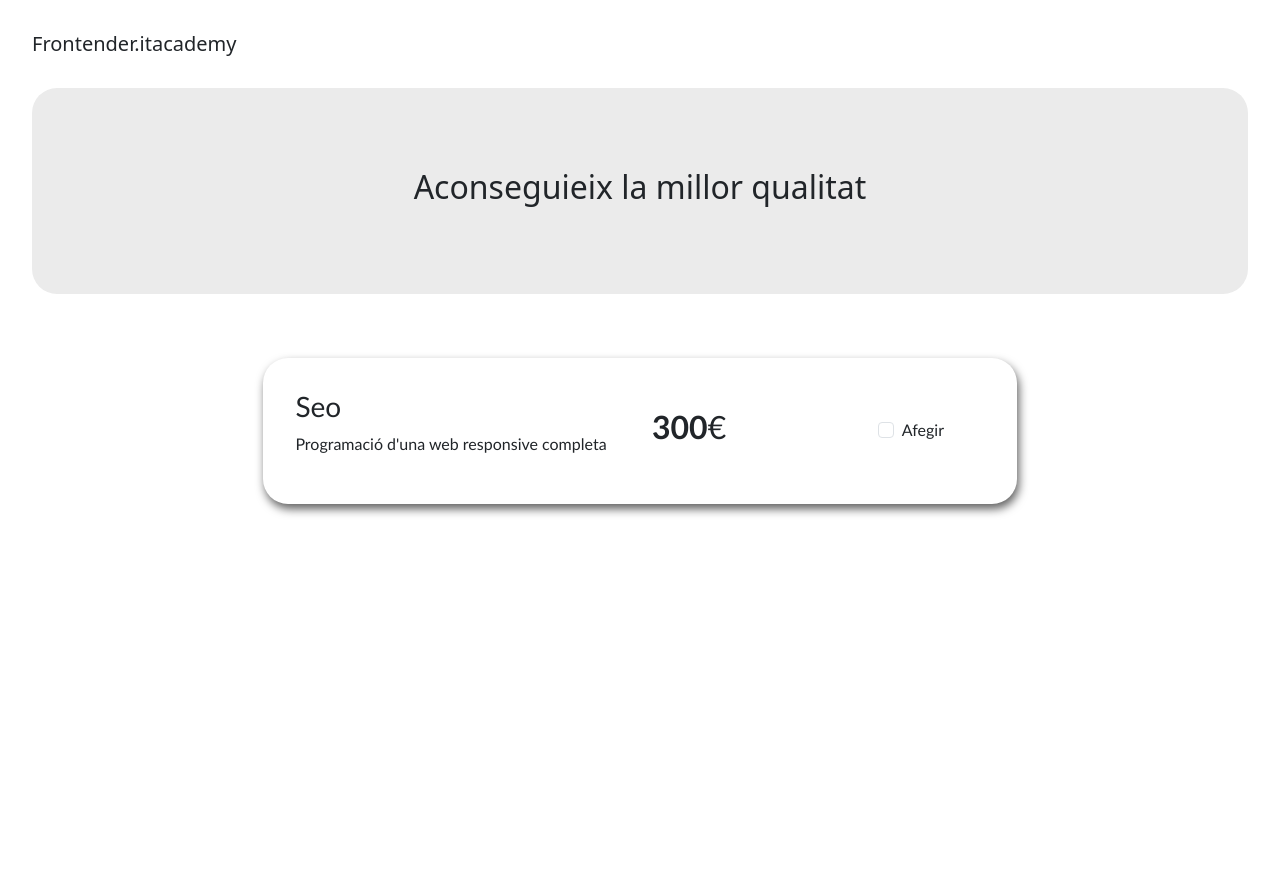
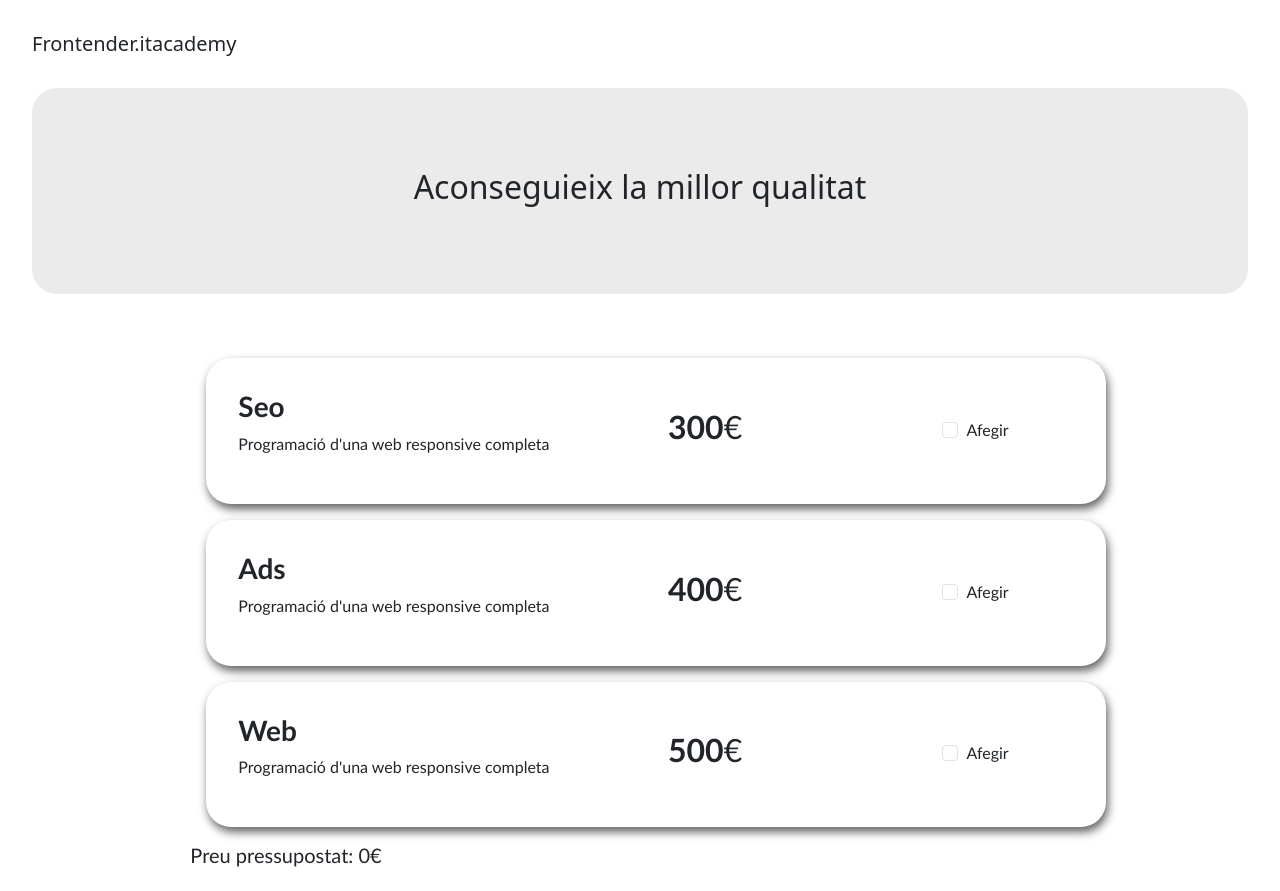
Before and after one commit to mcallejo-10/S6-Pressupostos, an Angular app: page / in a window 1280 px wide. Before the commit the page ends 800 px from the top, so only its background shows below. Built offline with nearby package versions, Linux system fonts and the light colour scheme.

Commit message:
Calcuate total ok!!!!

```diff
--- a/src/app/components/home/home.component.html
+++ b/src/app/components/home/home.component.html
@@ -1,4 +1,6 @@
 <div class="container container-fluid">
+    <div class="row w-100 justify-content-center">
+        <div class="col-10">
 
             <div class="card">
                 <div class="row">
@@ -8,12 +10,46 @@
                     </div>
                     <h2 class="col col-4"><b>300</b>€</h2>
                     <div class="col col-1 form-check">
-                        <input class="form-check-input" type="checkbox" value="" id="flexCheckDefault">
+                        <input class="form-check-input" (change)="calculateTotal()"  [(ngModel)]="isCheckedSeo" type="checkbox" value="" id="flexCheckDefault" />
                         <label class="form-check-label" for="flexCheckDefault">
                             Afegir
                         </label>
                     </div>
                 </div>
             </div>
-
+            <div class="card">
+                <div class="row">
+                    <div class="col col-6">
+                        <h3>Ads</h3>
+                        <p>Programació d'una web responsive completa</p>
+                    </div>
+                    <h2 class="col col-4"><b>400</b>€</h2>
+                    <div class="col col-1 form-check">
+                        <input class="form-check-input" (change)="calculateTotal()" [(ngModel)]="isCheckedAds" type="checkbox" value="" id="flexCheckDefault" />
+                        <label class="form-check-label" for="flexCheckDefault">
+                            Afegir
+                        </label>
+                    </div>
+                </div>
+            </div>
+            <div class="card">
+                <div class="row">
+                    <div class="col col-6">
+                        <h3>Web</h3>
+                        <p>Programació d'una web responsive completa</p>
+                    </div>
+                    <h2 class="col col-4"><b>500</b>€</h2>
+                    <div class="col col-1 form-check">
+                        <input class="form-check-input"  (change)="calculateTotal()" [(ngModel)]="isCheckedWeb" type="checkbox" value="" id="flexCheckDefault" />
+                        <label class="form-check-label" for="flexCheckDefault">
+                            Afegir
+                        </label>
+                    </div>
+                </div>
+            </div>
+            <div>
+                <h5>Preu pressupostat:  {{total}}€</h5>
+            </div>
+        </div>
+    </div>
 </div>
--- a/src/app/components/home/home.component.scss
+++ b/src/app/components/home/home.component.scss
@@ -2,13 +2,18 @@
     font-family: 'Calibri', 'Gill Sans', 'Gill Sans MT', 'Trebuchet MS', sans-serif;
     display:flex;
     justify-content: center;
-    padding: 2rem;
+    padding: 1rem;
+}
+
+h3 {
+    font-weight: bold;
 }
 
 .card {
-    width: 70%;
+    width: 100%;
     justify-content:space-between;
     padding: 2rem;
+    margin: 1rem;
     box-shadow: 2px 5px 10px rgb(97, 97, 97);
     border: 0;
     border-radius: 25px;
--- a/src/app/components/home/home.component.ts
+++ b/src/app/components/home/home.component.ts
@@ -1,12 +1,30 @@
 import { Component } from '@angular/core';
+import { FormsModule } from '@angular/forms';
 
 @Component({
   selector: 'app-home',
   standalone: true,
-  imports: [],
+  imports: [FormsModule],
   templateUrl: './home.component.html',
   styleUrl: './home.component.scss'
 })
 export class HomeComponent {
+  total: number = 0;
+  isCheckedSeo: boolean = false;
+  isCheckedAds: boolean = false;
+  isCheckedWeb: boolean = false;
+
+  calculateTotal() {
+    this.total = 0;
+    if (this.isCheckedAds === true) {
+      this.total = this.total + 400;
+    }
+    if (this.isCheckedSeo === true) {
+      this.total = this.total + 300;
+    }
+    if (this.isCheckedWeb === true) {
+      this.total = this.total + 500;
+    }
+  }
 
 }
```
